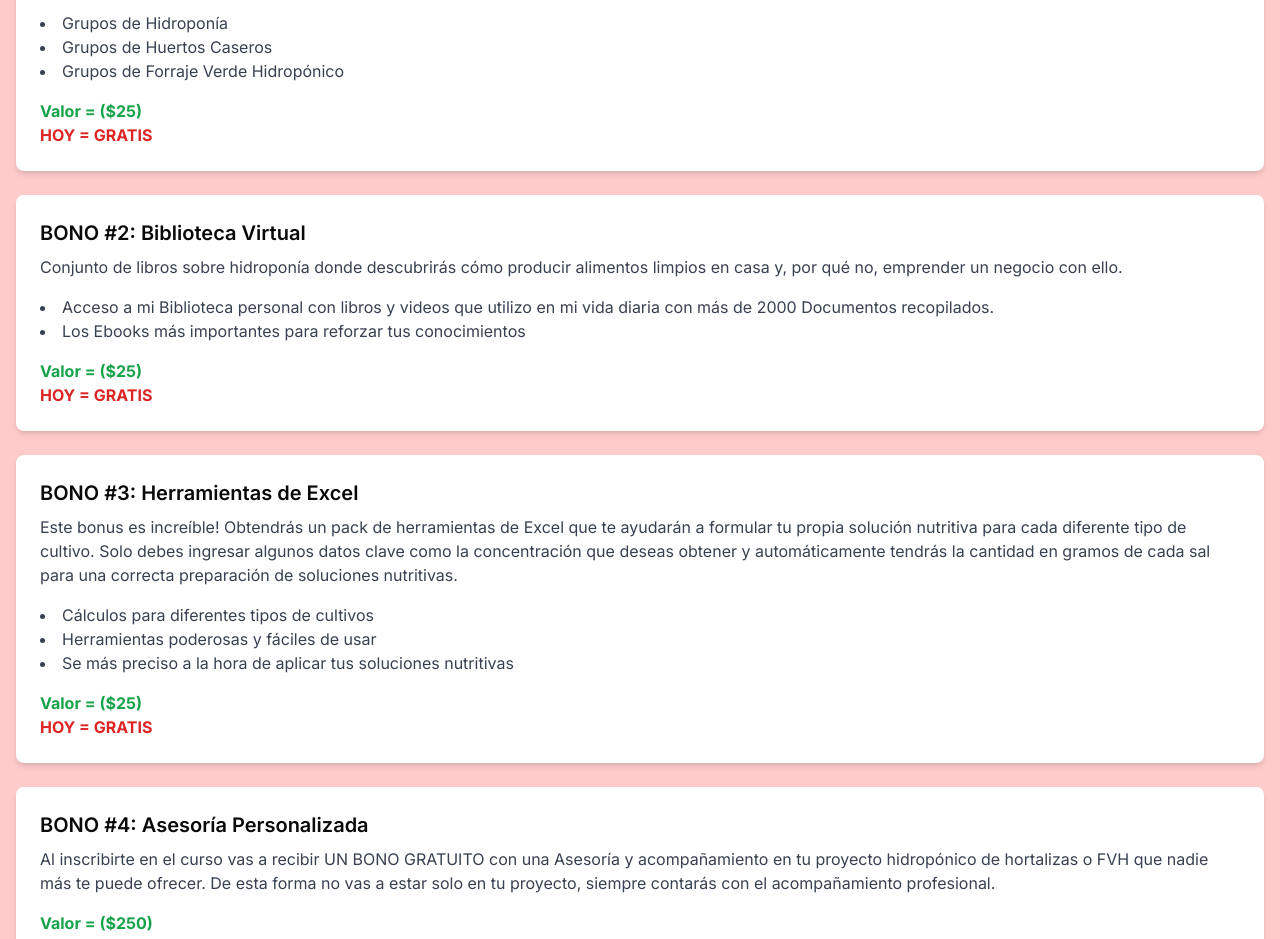
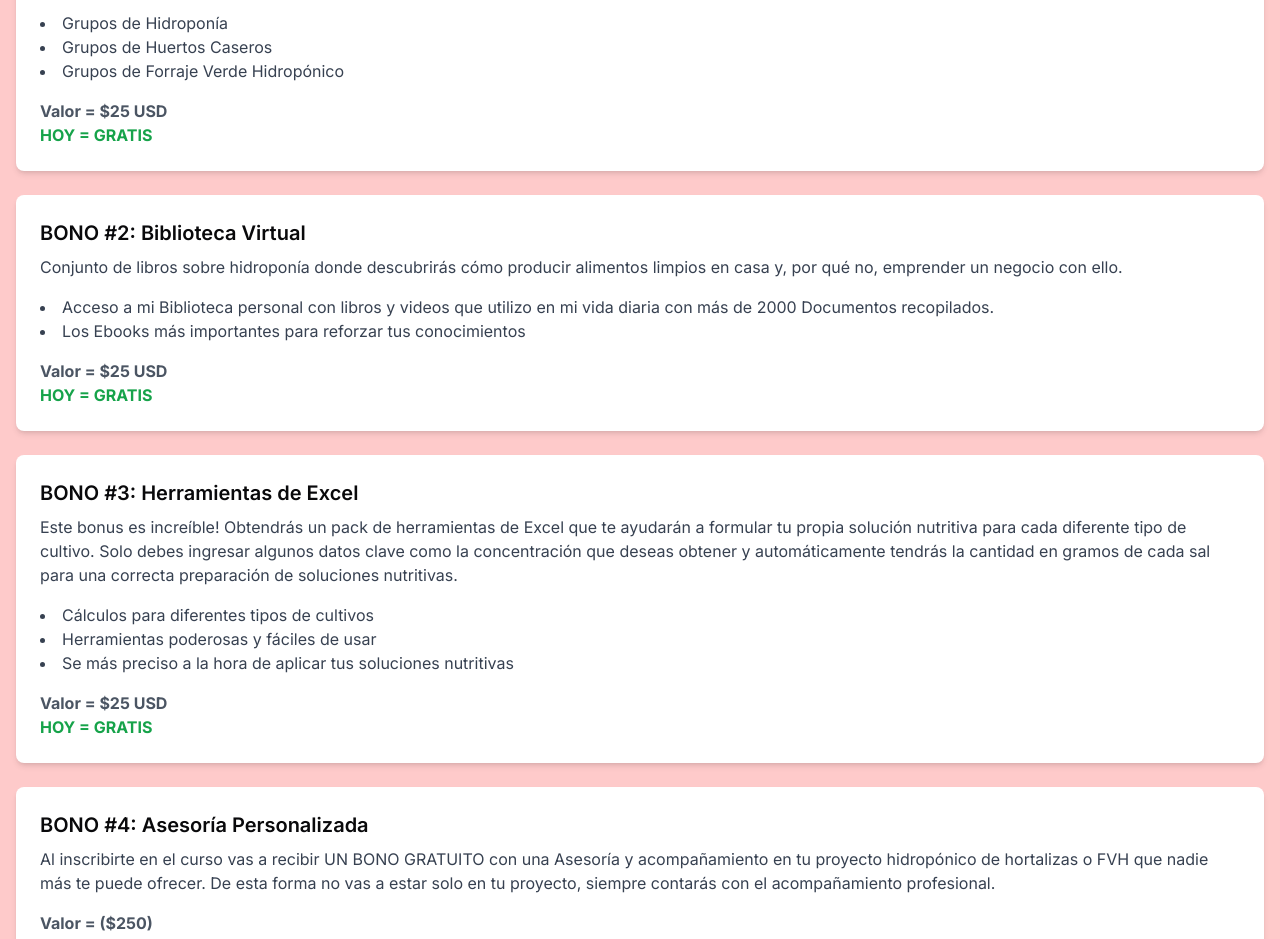
Before and after one commit to jorgeochipinti97/hidroponia, a Next.js app: page / in a window 1280 px wide. Shown: the part 5780-6719 px from the top of the page. Built offline with nearby package versions, Linux system fonts and the light colour scheme.

Commit message:
update color text

```diff
--- a/src/app/page.js
+++ b/src/app/page.js
@@ -461,8 +461,8 @@ export default function Home() {
                 <li>Grupos de Huertos Caseros</li>
                 <li>Grupos de Forraje Verde Hidropónico</li>
               </ul>
-              <p className="text-green-600 font-bold mt-4">Valor = ($25)</p>
-              <p className="text-red-600 font-bold">HOY = GRATIS</p>
+              <p className="text-gray-600 font-bold mt-4">Valor = $25 USD</p>
+              <p className="text-green-600 font-bold">HOY = GRATIS</p>
             </div>
 
             <div className="bg-white shadow-md rounded-lg p-6">
@@ -484,8 +484,8 @@ export default function Home() {
                   Los Ebooks más importantes para reforzar tus conocimientos
                 </li>
               </ul>
-              <p className="text-green-600 font-bold mt-4">Valor = ($25)</p>
-              <p className="text-red-600 font-bold">HOY = GRATIS</p>
+              <p className="text-gray-600 font-bold mt-4">Valor = $25 USD</p>
+              <p className="text-green-600 font-bold">HOY = GRATIS</p>
             </div>
 
             <div className="bg-white shadow-md rounded-lg p-6">
@@ -507,8 +507,8 @@ export default function Home() {
                   Se más preciso a la hora de aplicar tus soluciones nutritivas
                 </li>
               </ul>
-              <p className="text-green-600 font-bold mt-4">Valor = ($25)</p>
-              <p className="text-red-600 font-bold">HOY = GRATIS</p>
+              <p className="text-gray-600 font-bold mt-4">Valor = $25 USD</p>
+              <p className="text-green-600 font-bold">HOY = GRATIS</p>
             </div>
 
             <div className="bg-white shadow-md rounded-lg p-6">
@@ -522,8 +522,8 @@ export default function Home() {
                 no vas a estar solo en tu proyecto, siempre contarás con el
                 acompañamiento profesional.
               </p>
-              <p className="text-green-600 font-bold mt-4">Valor = ($250)</p>
-              <p className="text-red-600 font-bold">HOY = GRATIS</p>
+              <p className="text-gray-600 font-bold mt-4">Valor = ($250)</p>
+              <p className="text-green-600 font-bold">HOY = GRATIS</p>
             </div>
 
             <div className="bg-white shadow-md rounded-lg p-6">
```
